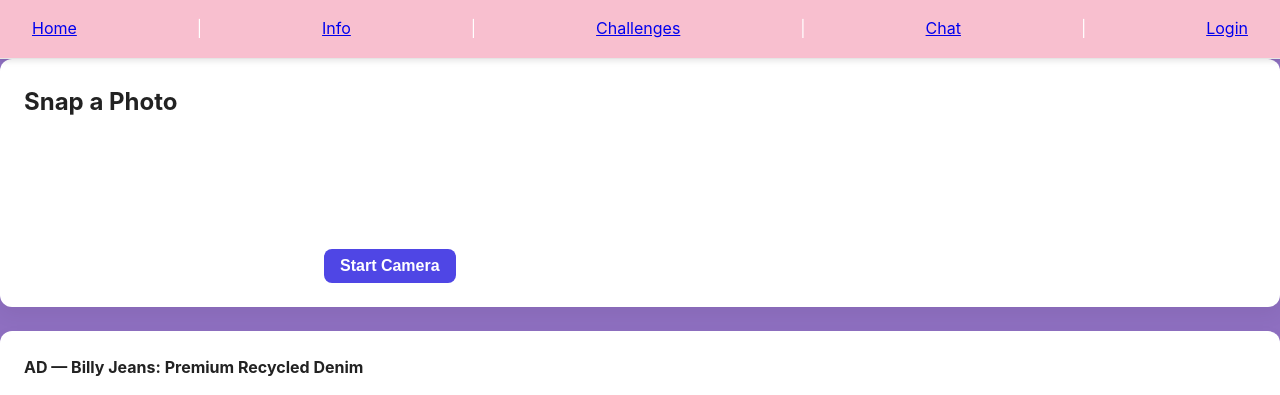
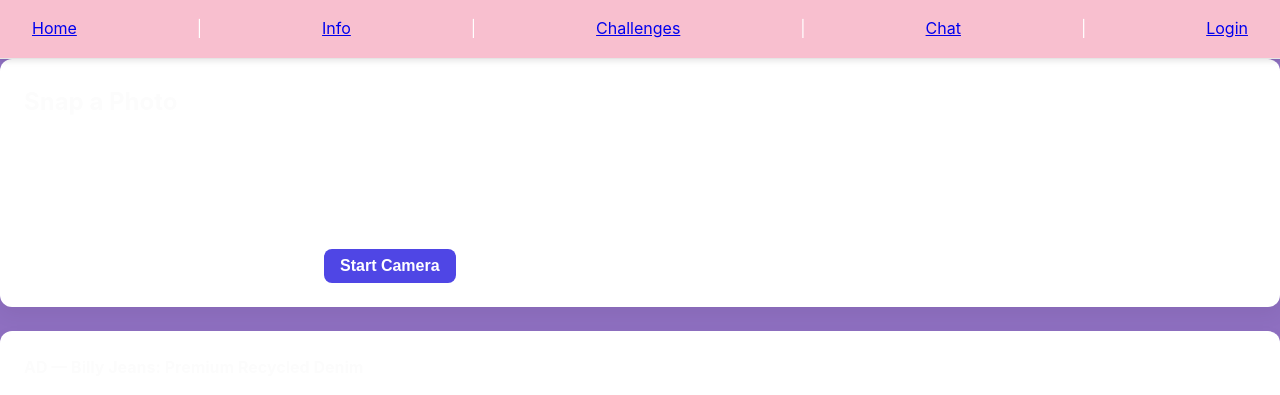
Before and after one commit to Preksh2102/SnapImapct, a React app: page / in a window 1280 px wide. Shown: the top 395 px of the page. Built offline with nearby package versions, Linux system fonts and the light colour scheme; some packages are replaced by stand-ins of ours.

Commit message:
Update index.css

```diff
--- a/src/index.css
+++ b/src/index.css
@@ -9,7 +9,7 @@
 body {
   font-family: 'Inter', 'Segoe UI', sans-serif;
   background-color: #8e6fc0;
-  color: #222;
+  color: #fcfcfc;
   line-height: 1.6;
 }
 
```
